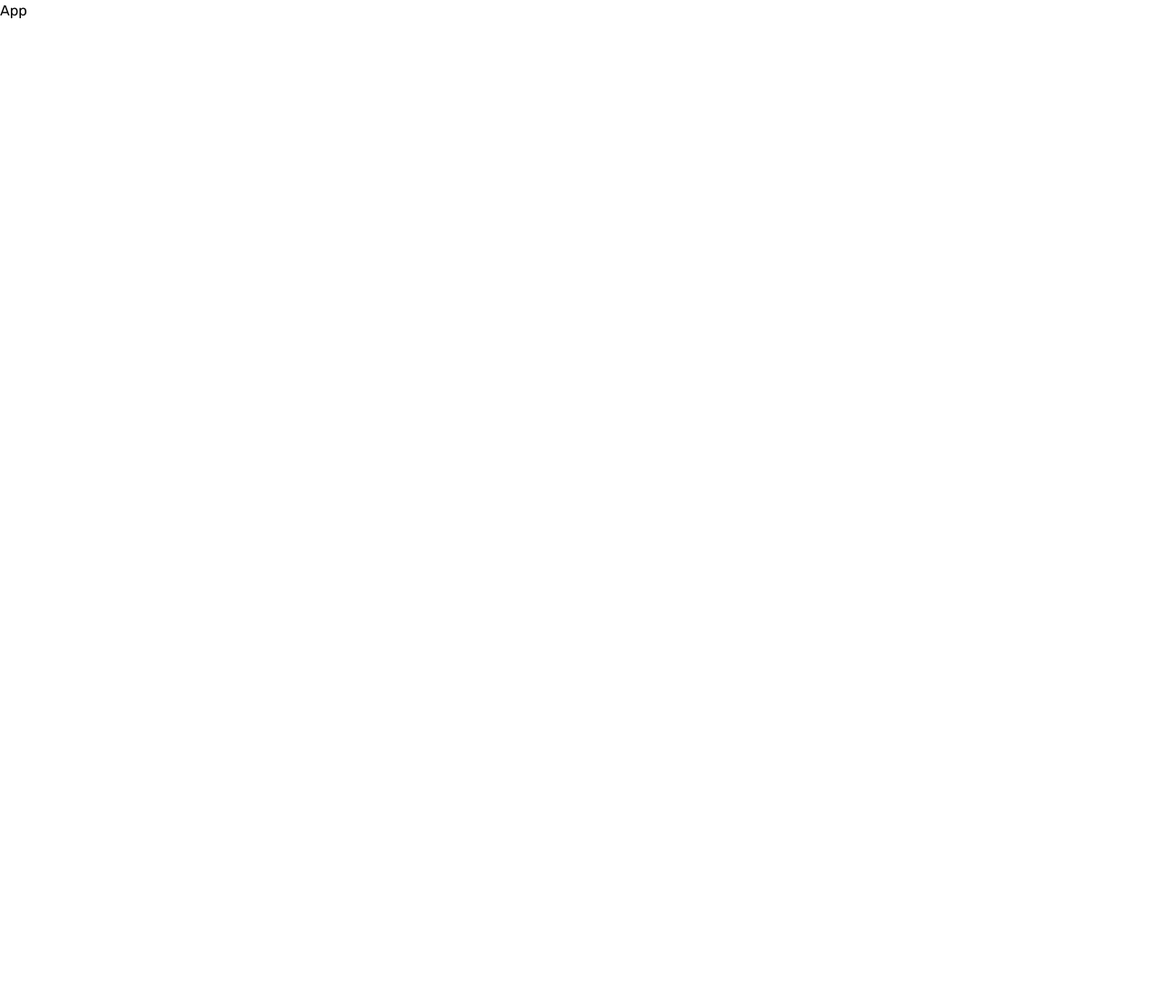
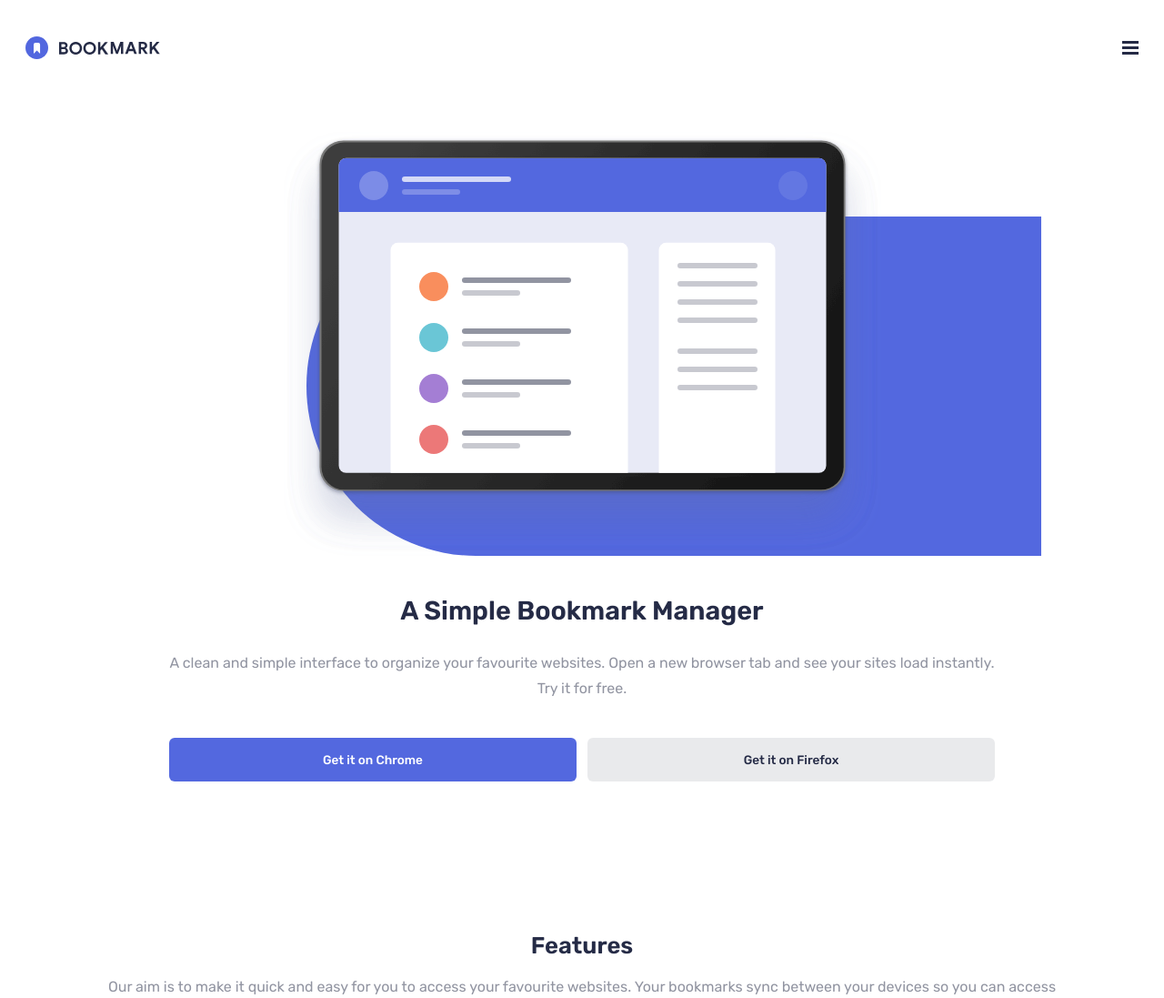
Before and after one commit to NatureSon22/bookmark, a React (Vite) app: page / in a window 1280 px wide. Shown: the top 1097 px of the page at 91% size. Before the commit the page ends 800 px from the top, so only its background shows below. Built offline with nearby package versions, Linux system fonts and the light colour scheme; a web font is replaced by a local one.

Commit message:
updated structures based ont he design

```diff
--- a/src/App.jsx
+++ b/src/App.jsx
@@ -1,7 +1,26 @@
+import NavBar from "./components/NavBar";
+import Contact from "./pages/Contact";
+import Extension from "./pages/Extension";
+import Faq from "./pages/Faq";
+import Features from "./pages/Features";
+import Footer from "./pages/Footer";
+import Hero from "./pages/Hero";
+
 const App = () => {
   return (
-    <div className="" >App</div>
-  )
-}
+    <main className="min-h-screen flex flex-col">
+      <NavBar></NavBar>
 
-export default App
+      <div className="flex-1 grid place-items-center">
+        <Hero></Hero>
+        <Features></Features>
+        <Extension></Extension>
+        <Faq></Faq>
+        <Contact></Contact>
+        <Footer></Footer>
+      </div>
+    </main>
+  );
+};
+
+export default App;
--- a/src/pages/Features.jsx
+++ b/src/pages/Features.jsx
@@ -1,7 +1,28 @@
+import FeatureTab from "../components/FeatureTab";
+
 const Features = () => {
   return (
-    <div>Features</div>
-  )
-}
+    <section className="py-20 grid place-items-center">
+      <div className="w-[90%] text-center">
+        <p className="font-semibold mb-3 text-[1.6rem] leading-10 text-dark-blue">
+          Features
+        </p>
+        <p className="text-grayish-blue leading-7">
+          Our aim is to make it quick and easy for you to access your favourite
+          websites. Your bookmarks sync between your devices so you can access
+          them on the go.
+        </p>
+      </div>
 
-export default Features
+      <ul className="w-[80%] my-10 text-center text-dark-blue *:py-5 *:cursor-pointer border-y-[1px]">
+        <li>Simple Bookmarking</li>
+        <li className="border-y-[1px]">Speedy Searching</li>
+        <li>Easy Sharing</li>
+      </ul>
+
+      <FeatureTab></FeatureTab>
+    </section>
+  );
+};
+
+export default Features;
--- a/src/pages/Hero.jsx
+++ b/src/pages/Hero.jsx
@@ -3,15 +3,15 @@ import { hero } from "../constants/imports";
 const Hero = () => {
   return (
     <section className="pt-10 py-20 flex flex-col items-center gap-10">
-      <div className="grid place-items-center relative">
+      <div className="w-full grid place-items-center relative">
         <img className="z-10" src={hero} alt="" />
         <div className="w-[80%] h-[80%] bg-soft-blue absolute bottom-0 right-0 rounded-l-full"></div>
       </div>
 
       <div className="w-[90%] text-center">
-        <h1 className="font-semibold text-[1.8rem] leading-10 text-dark-blue">
+        <p className="font-semibold text-[1.8rem] leading-10 text-dark-blue">
           A Simple Bookmark Manager
-        </h1>
+        </p>
         <p className="my-6 text-grayish-blue leading-7">
           A clean and simple interface to organize your favourite websites. Open
           a new browser tab and see your sites load instantly. Try it for free.
--- a/tailwind.config.js
+++ b/tailwind.config.js
@@ -6,7 +6,7 @@ export default {
       colors: {
         "soft-blue": "hsl(231, 69%, 60%)",
         "soft-red": "hsl(0, 94%, 66%)",
-        "Grayish Blue": "hsl(229, 8%, 60%)",
+        "grayish-blue": "hsl(229, 8%, 60%)",
         "dark-blue": "hsl(229, 31%, 21%)"
       },
       fontFamily: {
```
